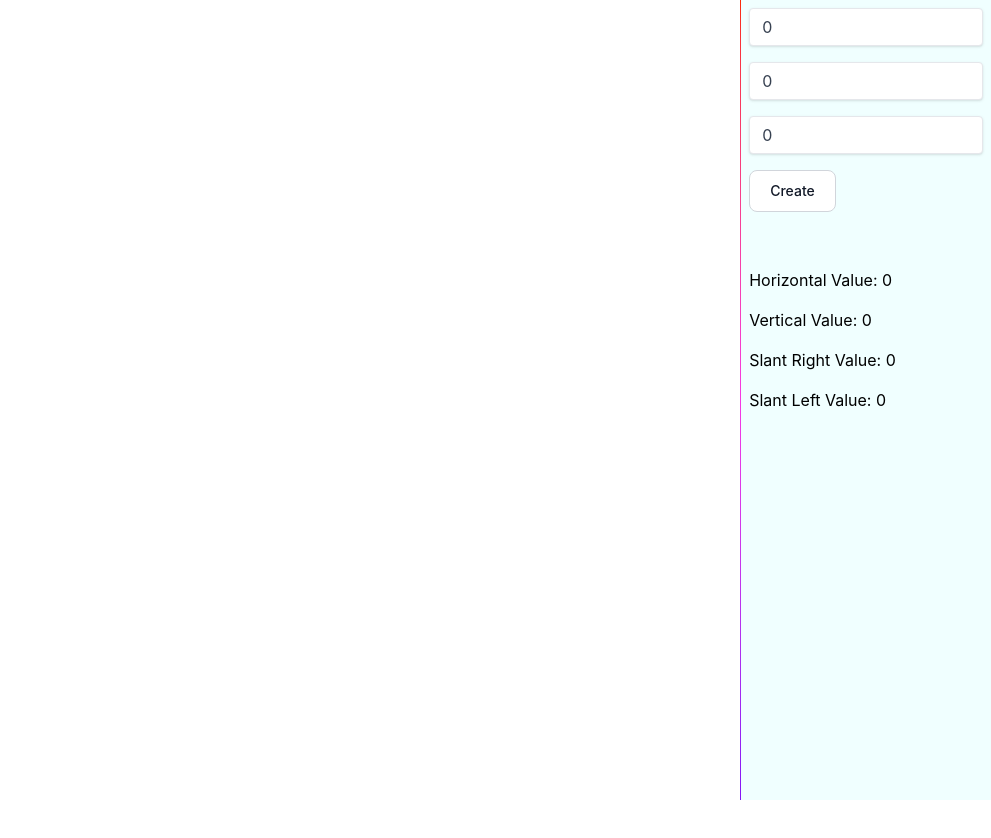
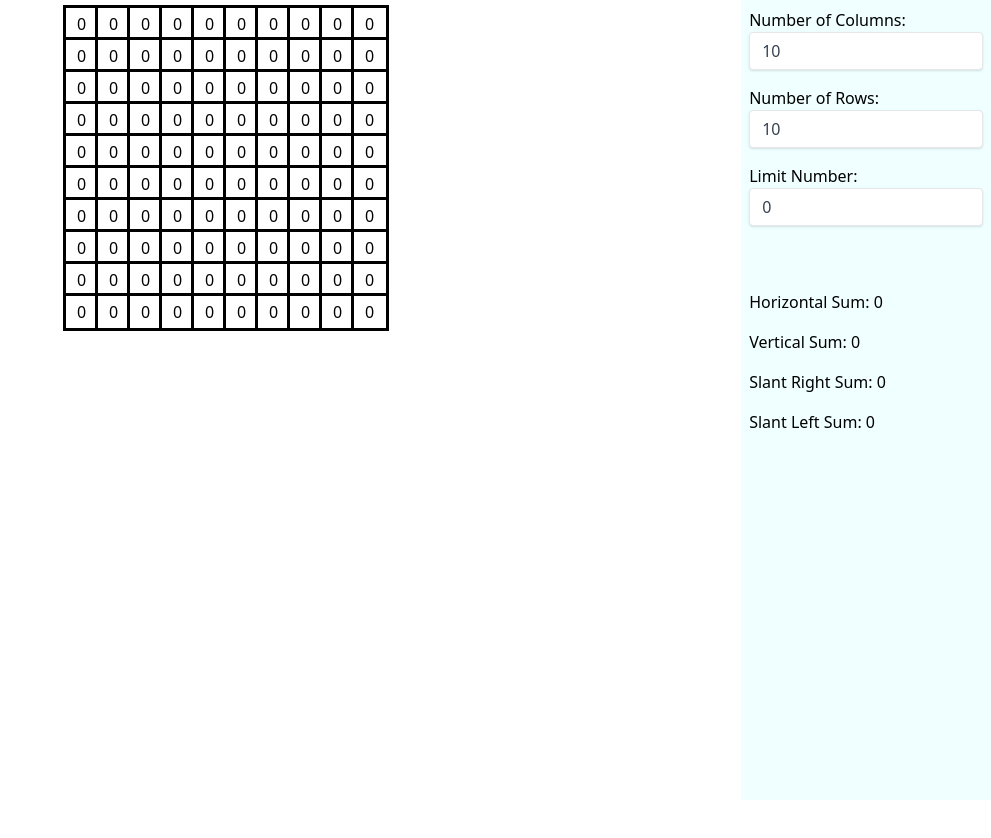
Before and after one commit to shlomielbaz/matrix-assignment, an Angular app: page / in a window 1280 px wide. Shown: the top 838 px of the page, without its empty margins (289-1280 px from the left). Built offline with nearby package versions, Linux system fonts and the light colour scheme.

Commit message:
code changes

```diff
--- a/src/app/app.component.html
+++ b/src/app/app.component.html
@@ -4,8 +4,14 @@
 
       <div class="game-board">
         <div *ngFor="let row of Rows(); let i = index" class="game-col" [attr.data-col]="i">
-          <div *ngFor="let col of Cols(); let j = index" class="game-row" [attr.data-row]="j" [id]="'cell_' + j + '_' + i">
-            <app-cell [rowIdx]="j" [colIdx]="i" (onChangeEvent)="onChange($event)" (onFocusEvent)="onMark($event)" (onErrorEvent)="onError($event)"></app-cell>
+          <div *ngFor="let col of Cols(); let j = index" class="game-row" [attr.data-row]="j">
+            <app-cell [rowIdx]="j" [colIdx]="i"
+              (onChangeEvent)="onChange($event)"
+              (onFocusEvent)="onFocus($event)"
+              (onErrorEvent)="onError($event)"
+              (onMouseEnterEvent)="onMouseEnter($event)"
+              (onMouseOutEvent)="onMouseOut($event)"
+            ></app-cell>
           </div>
         </div>
       </div>
@@ -21,47 +27,42 @@
 
       <div class="w-full max-w-xs">
         <div class="mb-4">
+          <label for="colsEl">Number of Columns:</label>
           <input
             class="shadow appearance-none border rounded w-full py-2 px-3 text-gray-700 leading-tight focus:outline-none focus:shadow-outline"
             type="number" placeholder="Enter Number of Cols" [(ngModel)]="cols" min="0"
-          oninput="validity.valid||(value='');" />
+          oninput="validity.valid||(value='');" id="colsEl" />
         </div>
         <div class="mb-4">
+          <label for="rowsEl">Number of Rows:</label>
           <input
             class="shadow appearance-none border rounded w-full py-2 px-3 text-gray-700 leading-tight focus:outline-none focus:shadow-outline"
             type="number" placeholder="Enter Number of Rows" [(ngModel)]="rows" min="0"
-          oninput="validity.valid||(value='');" />
+          oninput="validity.valid||(value='');" id="rowsEl" />
         </div>
         <div class="mb-4">
+          <label for="limitEl">Limit Number:</label>
           <input
             class="shadow appearance-none border rounded w-full py-2 px-3 text-gray-700 leading-tight focus:outline-none focus:shadow-outline"
             type="number" placeholder="Enter Limit Number" [(ngModel)]="limit" min="0"
-          oninput="validity.valid||(value='');" />
+          oninput="validity.valid||(value='');" id="limitEl" />
         </div>
-
-        <div class="flex items-center justify-between">
-          <button (click)="gameCreate()" type="button"
-            class="text-gray-900 bg-white border border-gray-300 focus:outline-none hover:bg-gray-100 focus:ring-4 focus:ring-gray-200 font-medium rounded-lg text-sm px-5 py-2.5 me-2 mb-2 dark:bg-gray-800 dark:text-white dark:border-gray-600 dark:hover:bg-gray-700 dark:hover:border-gray-600 dark:focus:ring-gray-700">
-            Create
-          </button>
-        </div>
-
       </div>
 
       <br /><br />
 
       <div class="w-full max-w-xs">
         <div class="mb-4">
-          Horizontal Value: {{h}}
+          Horizontal Sum: {{h}}
         </div>
         <div class="mb-4">
-          Vertical Value: {{v}}
+          Vertical Sum: {{v}}
         </div>
         <div class="mb-4">
-          Slant Right Value: {{l}}
+          Slant Right Sum: {{l}}
         </div>
         <div class="mb-4">
-          Slant Left Value: {{r}}
+          Slant Left Sum: {{r}}
         </div>
       </div>
 
--- a/src/app/app.component.scss
+++ b/src/app/app.component.scss
@@ -78,17 +78,31 @@
 }
 
 .content>.left-side>.game-board {
-    display: flex; /* or inline-flex */
+  display: flex;
+  /* or inline-flex */
   margin: auto;
   justify-content: center;
 }
 
 .content>.left-side>.game-col {
-    display: flex; /* or inline-flex */
+  display: flex;
+  /* or inline-flex */
 }
 
 .content>.left-side>.game-board>.game-col>.game-row>input {
   width: 30px;
+}
+
+.content>.left-side>.game-board>.game-col>.game-row.game-row-marked {
+  border-color: bisque;
+}
+
+:host {
+  .game-row.marked-cell-over {
+    input[type=text] {
+      color: 1px solid #F00;
+    }
+  }
 }
 
 
--- a/src/app/app.component.ts
+++ b/src/app/app.component.ts
@@ -1,29 +1,29 @@
-import { Component } from '@angular/core';
-import { CommonModule } from '@angular/common';
-import { FormsModule } from '@angular/forms';
 import {
-  checkVerticle,
-  checkHorizontal,
-  checkSlantLeft,
-  checkSlantRight,
-} from './code/matrix';
-import { CellComponent } from './components/cell/cell.component';
-import CellDto from './code/cell.dto';
+  Component,
+  Inject,
+  QueryList,
+  ViewChildren,
+  ViewEncapsulation,
+} from "@angular/core";
+import { CommonModule, DOCUMENT } from "@angular/common";
+import { FormsModule } from "@angular/forms";
+
+import { CellComponent } from "./components/cell/cell.component";
+import CellDto from "./code/cell.dto";
 
 @Component({
-  selector: 'app-root',
+  selector: "app-root",
   standalone: true,
   imports: [FormsModule, CommonModule, CellComponent],
-  templateUrl: './app.component.html',
-  styleUrl: './app.component.scss',
+  templateUrl: "./app.component.html",
+  styleUrl: "./app.component.scss",
+  encapsulation: ViewEncapsulation.None,
 })
 export class AppComponent {
-  title = 'matrix';
-  cols: number = 0;
-  rows: number = 0;
+  cols: number = 10;
+  rows: number = 10;
   limit: number = 0;
-  isDisabled: boolean = true;
-  isStarted: boolean = false;
+
   error?: string;
 
   v: number = 0;
@@ -31,15 +31,9 @@ export class AppComponent {
   l: number = 0;
   r: number = 0;
 
-  matrix: number[][] = [];
+  @ViewChildren(CellComponent) cells: QueryList<CellComponent> | undefined;
 
-  gameCreate() {
-    console.log('Create Game');
-    this.isStarted = true;
-    this.matrix = Array.from(Array(this.cols), () =>
-      new Array(this.rows).fill(0)
-    );
-  }
+  constructor(@Inject(DOCUMENT) private document: Document) {}
 
   Rows(): any[] {
     return Array.from({ length: this.rows }, (_, index) => index);
@@ -49,36 +43,43 @@ export class AppComponent {
     return Array.from({ length: this.cols }, (_, index) => index);
   }
 
-  onKey() {
-    this.isDisabled = !(this.cols > 0 && this.rows > 0 && this.limit > 0);
-  }
+  onChange(cell: CellDto) {
+    const selected = this.getSelected(cell);
+    this.v = selected
+      .filter((item) => item.dir === "v")
+      .map((item) => Number(item.value))
+      .reduce((a, b) => a + b);
 
-  onChange(cell: CellDto) {
+    this.h = selected
+      .filter((item) => item.dir === "h")
+      .map((item) => Number(item.value))
+      .reduce((a, b) => a + b);
 
-    console.log(cell)
+    this.l = selected
+      .filter((item) => item.dir === "l")
+      .map((item) => Number(item.value))
+      .reduce((a, b) => a + b);
 
-    this.matrix[cell.row][cell.col] = cell.value;
+    this.r = selected
+      .filter((item) => item.dir === "r")
+      .map((item) => Number(item.value))
+      .reduce((a, b) => a + b);
 
-    this.v = checkVerticle(cell.col, this.matrix);
-    this.h = checkHorizontal(cell.row, this.matrix);
-    this.l = checkSlantLeft(cell.row, cell.col, this.matrix);
-    this.r = checkSlantRight(cell.row, cell.col, this.matrix);
-
-    let error: string = '';
+    let error: string = "";
     if (this.v > this.limit) {
-      error += `Vertical sum ${this.v} greater then limit ${this.limit}`
+      error += `Vertical sum ${this.v} greater then limit ${this.limit}`;
     }
 
     if (this.h > this.limit) {
-      error += `Horizontal sum ${this.h} greater then limit ${this.limit}`
+      error += `Horizontal sum ${this.h} greater then limit ${this.limit}`;
     }
 
     if (this.l > this.limit) {
-      error += `Slant Left sum ${this.l} greater then limit ${this.limit}`
+      error += `Slant Left sum ${this.l} greater then limit ${this.limit}`;
     }
 
     if (this.r > this.limit) {
-      error += `Slant Right sum ${this.r} greater then limit ${this.limit}`
+      error += `Slant Right sum ${this.r} greater then limit ${this.limit}`;
     }
 
     this.error = error;
@@ -88,31 +89,138 @@ export class AppComponent {
     this.error = error;
   }
 
-  onMark(cell: CellDto) {
-    console.log(cell);
+  onFocus(cell: CellDto) {
+    const selected = this.getSelected(cell);
+    this.v = selected
+      .filter((item) => item.dir === "v")
+      .map((item) => Number(item.value))
+      .reduce((a, b) => a + b);
+
+    this.h = selected
+      .filter((item) => item.dir === "h")
+      .map((item) => Number(item.value))
+      .reduce((a, b) => a + b);
+
+    this.l = selected
+      .filter((item) => item.dir === "l")
+      .map((item) => Number(item.value))
+      .reduce((a, b) => a + b);
+
+    this.r = selected
+      .filter((item) => item.dir === "r")
+      .map((item) => Number(item.value))
+      .reduce((a, b) => a + b);
   }
 
-  onFocus(event: Event) {
-    console.log('Focus', event, event.target);
+  getSelected(cell: CellDto) {
+    const cells = this.cells?.toArray();
+    const selected: any[] = [];
+
+    let r1 = 0,
+      r2 = cell.row,
+      r3 = cell.row,
+      r4 = cell.row,
+      r5 = cell.row,
+      c1 = 0,
+      c2 = cell.col,
+      c3 = cell.col,
+      c4 = cell.col,
+      c5 = cell.col;
+
+    this.v = 0;
+    this.h = 0;
+    this.l = 0;
+    this.r = 0;
+
+    let isVisited = false;
+
+    while (true) {
+      if (r1 < this.rows) {
+        const item = selected.push({
+          ...cells?.find(
+            (item) => item.colIdx === cell.col && item.rowIdx === r1
+          ),
+          dir: "v",
+        });
+
+        r1 = r1 + 1;
+      } else if (c1 < this.cols) {
+        selected.push({
+          ...cells?.find(
+            (item) => item.colIdx === c1 && item.rowIdx === cell.row
+          ),
+          dir: "h",
+        });
+
+        c1 = c1 + 1;
+      } else if (r2 >= 0 && c2 >= 0) {
+        selected.push({
+          ...cells?.find((item) => item.colIdx === c2 && item.rowIdx === r2),
+          dir: "l",
+        });
+
+        c2 = c2 - 1;
+        r2 = r2 - 1;
+
+        isVisited = true;
+      } else if (r3 < this.rows && c3 < this.cols) {
+        if (isVisited) {
+          isVisited = false;
+        } else {
+          selected.push({
+            ...cells?.find((item) => item.colIdx === c3 && item.rowIdx === r3),
+            dir: "l",
+          });
+        }
+
+        c3 = c3 + 1;
+        r3 = r3 + 1;
+      } else if (r4 >= 0 && c4 < this.cols) {
+        selected.push({
+          ...cells?.find((item) => item.colIdx === c4 && item.rowIdx === r4),
+          dir: "r",
+        });
+
+        c4 = c4 + 1;
+        r4 = r4 - 1;
+
+        isVisited = true;
+      } else if (r5 < this.rows && c5 >= 0) {
+        if (isVisited) {
+          isVisited = false;
+        } else {
+          selected.push({
+            ...cells?.find((item) => item.colIdx === c5 && item.rowIdx === r5),
+            dir: "r",
+          });
+        }
+
+        c5 = c5 - 1;
+        r5 = r5 + 1;
+      } else {
+        break;
+      }
+    }
+    return selected;
   }
 
-  onBlur(event: Event) {
-    console.log('Blur', event);
+  onMouseEnter(cell: CellDto) {
+    this.getSelected(cell).forEach((item: any) => {
+      if (item.rowIdx === cell.row && item.colIdx === cell.col) {
+        item?.inputEl?.nativeElement.classList.add("selected-input");
+      } else {
+        item?.inputEl?.nativeElement.classList.add("over-input");
+      }
+    });
   }
 
-  onInput(event: Event) {
-    console.log('Input', event);
-
-    checkVerticle(2, this.matrix);
-  }
-
-  ngOnInit() {
-    this.matrix = Array.from(Array(this.cols), () =>
-      new Array(this.rows).fill(0)
-    );
-  }
-
-  ngOnChanges() {
-    console.log('ngOnChanges()');
+  onMouseOut(cell: CellDto) {
+    this.getSelected(cell).forEach((item: any) => {
+      if (item.rowIdx === cell.row && item.colIdx === cell.col) {
+        item?.inputEl?.nativeElement.classList.remove("selected-input");
+      } else {
+        item?.inputEl?.nativeElement.classList.remove("over-input");
+      }
+    });
   }
 }
--- a/src/app/code/cell.dto.ts
+++ b/src/app/code/cell.dto.ts
@@ -1,5 +1,5 @@
 export default class CellDto {
-    col: number = 0;
-    row: number = 0;
-    value: number = 0;
+    col!: number;
+    row!: number;
+    value!: number;
 }
--- a/src/app/code/matrix.ts
+++ /dev/null
@@ -1,201 +0,0 @@
-
-
-const limit = 20;
-
-const checkHorizontal = (row: number, matrix: number[][]) => {
-  let sum = 0;
-  for (let x = 0; x < matrix[0].length; x++) {
-    sum = sum + matrix[row][x];
-  }
-  return sum;
-};
-
-const checkVerticle = (col: number, matrix: number[][]) => {
-  let sum = 0;
-  for (let y = 0; y < matrix.length; y++) {
-    sum = sum + matrix[y][col];
-  }
-
-  return sum;
-};
-
-const checkSlantLeft = (row: number, col: number, matrix: number[][]) => {
-  let sum = 0;
-  let x1 = col,
-    y1 = row,
-    x2 = col,
-    y2 = row;
-  let cols = matrix[0].length;
-  let rows = matrix.length;
-  let isVisited = false;
-  while (true) {
-    if (x2 >= 0 && y2 < cols) {
-      sum = sum + matrix[x2][y2];
-      x2 = x2 - 1;
-      y2 = y2 + 1;
-    } else if (y1 >= 0 && x1 < rows) {
-      if (isVisited) {
-        sum = sum + matrix[x1][y1];
-      }
-      x1 = x1 + 1;
-      y1 = y1 - 1;
-      isVisited = true;
-    } else {
-      return sum;
-    }
-  }
-};
-
-const checkSlantRight = (row: number, col: number, matrix: number[][]) => {
-  let sum = 0;
-  let x1 = row,
-    x2 = row,
-    y1 = col,
-    y2 = col;
-
-  let cols = matrix[0].length;
-  let rows = matrix.length;
-  let isVisited = false;
-
-  while (true) {
-
-    if (x2 >= 0 && y2 >= 0) {
-      sum = sum + matrix[x2][y2];
-      x2 = x2 - 1;
-      y2 = y2 - 1;
-    } else if (y1 < cols && x1 < rows) {
-      if (isVisited) {
-        sum = sum + matrix[x1][y1];
-      }
-      x1 = x1 + 1;
-      y1 = y1 + 1;
-      isVisited = true;
-    } else {
-      return sum;
-    }
-  }
-};
-
-const markVerticle = (y: number, matrix: number[][]) => {
-  const cols = matrix[0].length;
-  for (let x = 0; x < cols; x++) {
-    console.log(x, y);
-  }
-};
-
-const markHorizontal = (x: number, matrix: number[][]) => {
-  const rows = matrix.length;
-  for (let y = 0; y < rows; y++) {
-    console.log(x, y);
-  }
-};
-
-const markSlantLeft = (row: number, col: number, matrix: number[][]) => {
-  let sum = 0;
-  let x1 = col,
-    y1 = row,
-    x2 = col,
-    y2 = row;
-  const cols = matrix[0].length;
-  const rows = matrix.length;
-  let isVisited = false;
-  while (true) {
-    if (x2 >= 0 && y2 < cols) {
-      console.log(x2, y2);
-      x2 = x2 - 1;
-      y2 = y2 + 1;
-    } else if (y1 >= 0 && x1 < rows) {
-      if (isVisited) {
-        console.log(x1, y1);
-      }
-      x1 = x1 + 1;
-      y1 = y1 - 1;
-      isVisited = true;
-    } else {
-      break;
-    }
-  }
-};
-
-const markSlantRight = (row: number, col: number, matrix: number[][]) => {
-  let sum = 0;
-  let x1 = col,
-    y1 = row,
-    x2 = col,
-    y2 = row;
-  let cols = matrix[0].length;
-  let rows = matrix.length;
-  let isVisited = false;
-
-  while (true) {
-    if (x2 >= 0 && y2 >= 0) {
-      console.log(x2, y2);
-      x2 = x2 - 1;
-      y2 = y2 - 1;
-    } else if (y1 < cols && x1 < rows) {
-      if (isVisited) {
-        console.log(x1, y1);
-      }
-      x1 = x1 + 1;
-      y1 = y1 + 1;
-      isVisited = true;
-    } else {
-      break;
-    }
-  }
-};
-
-function check(row: number, col: number, limit: number, matrix: number[][]) {
-  const v = checkVerticle(col, matrix);
-  const h = checkHorizontal(row, matrix);
-  const l = checkSlantLeft(row, col, matrix);
-  const r = checkSlantRight(row, col, matrix);
-
-  console.log(`row: ${row}, col: ${col}`);
-  console.log(`v: ${v}, h: ${h}, l: ${l}, r: ${r}`);
-  console.log(`matrix: `);
-  matrix.forEach(rows => {
-    console.log(rows)
-  })
-
-  // if (v > limit) {
-  //   markVerticle(row, matrix);
-  // }
-
-  // if (h > limit) {
-  //   markHorizontal(col, matrix);
-  // }
-
-  // if (l > limit) {
-  //   markSlantLeft(row, col, matrix);
-  // }
-
-  // if (r > limit) {
-  //   markSlantRight(row, col, matrix);
-  // }
-
-  return (v <= limit && h <= limit && l <= limit && r <= limit) || false;
-}
-
-const matrix = [
-  [0, 0, 0, 0, 0],
-  [0, 0, 0, 0, 0],
-  [0, 0, 4, 4, 0],
-  [0, 0, 5, 0, 0],
-  [0, 0, 0, 0, 0]
-];
-
-//check(2, 3, 25, matrix);
-
-
-
-export {
-  checkVerticle,
-  checkHorizontal,
-  checkSlantLeft,
-  checkSlantRight,
-  markVerticle,
-  markHorizontal,
-  markSlantLeft,
-  markSlantRight,
-};
--- /dev/null
+++ b/src/app/components/cell/cell.component.scss
@@ -0,0 +1,8 @@
+.over-input {
+  background-color: #efefef;
+}
+
+.selected-input {
+  background-color: #383434;
+  color: #efefef;
+}
--- a/src/app/components/cell/cell.component.ts
+++ b/src/app/components/cell/cell.component.ts
@@ -1,35 +1,70 @@
-import { Component, EventEmitter, Input, Output } from '@angular/core';
-import CellDto from '../../code/cell.dto';
-import { FormsModule } from '@angular/forms';
+import {
+  Component,
+  ElementRef,
+  EventEmitter,
+  Input,
+  Output,
+  ViewChild,
+  ViewEncapsulation,
+} from "@angular/core";
+import CellDto from "../../code/cell.dto";
+import { FormsModule } from "@angular/forms";
 
 @Component({
-  selector: 'app-cell',
+  selector: "app-cell",
   standalone: true,
   imports: [FormsModule],
+  styleUrl: "./cell.component.scss",
   template:
-    '<input type="text" [(ngModel)]="value" #cell (keyup)="onChange(cell.value)" (focus)="onFocus()" class="text-center outline w-8 h-8" />',
+    '<input type="text" [(ngModel)]="value" #inputEl (input)="onChange(inputEl.value)" (mouseenter)="onMouseEnter()" (mouseleave)="onMouseOut()" (focus)="onFocus()" class="text-center outline w-8 h-8" />',
 })
 export class CellComponent {
   @Input() rowIdx: number = 0;
   @Input() colIdx: number = 0;
   value: number = 0;
+
   @Output() onChangeEvent = new EventEmitter<CellDto>();
   @Output() onFocusEvent = new EventEmitter<CellDto>();
   @Output() onErrorEvent = new EventEmitter<string>();
+  @Output() onMouseEnterEvent = new EventEmitter<CellDto>();
+  @Output() onMouseOutEvent = new EventEmitter<CellDto>();
+
+  @ViewChild("inputEl", { static: true }) inputEl?: ElementRef;
+  constructor(private elementRef: ElementRef) {}
 
   onChange(value: string) {
+    if (value.match(/^\d+$/)) {
+      const cell = new CellDto();
+
+      cell.col = this.colIdx;
+      cell.row = this.rowIdx;
+      cell.value = parseInt(value);
+
+      this.onChangeEvent.emit(cell);
+    } else {
+      this.value = 0;
+      this.onErrorEvent.emit(`Invalid ${value} input - enter degits only!`);
+    }
+  }
+
+  onMouseEnter() {
     const cell = new CellDto();
 
     cell.col = this.colIdx;
     cell.row = this.rowIdx;
-    cell.value = parseInt(value);
+    cell.value = this.value;
 
-    this.onChangeEvent.emit(cell);
-    // if (value.match(/^\d+$/)) {}
-    // else {
-    //   this.value = 0;
-    //   this.onErrorEvent.emit('Invalid input - enter degits only!');
-    // }
+    this.onMouseEnterEvent.emit(cell);
+  }
+
+  onMouseOut() {
+    const cell = new CellDto();
+
+    cell.col = this.colIdx;
+    cell.row = this.rowIdx;
+    cell.value = this.value;
+
+    this.onMouseOutEvent.emit(cell);
   }
 
   onFocus() {
@@ -37,7 +72,7 @@ export class CellComponent {
 
     cell.col = this.colIdx;
     cell.row = this.rowIdx;
-    cell.value = 0;
+    cell.value = this.value;
 
     this.onFocusEvent.emit(cell);
   }
```
Also changed, not shown: 2 other files (tests, documents, lock files or other folders). Lines whose indentation alone changed are shown as unchanged.
